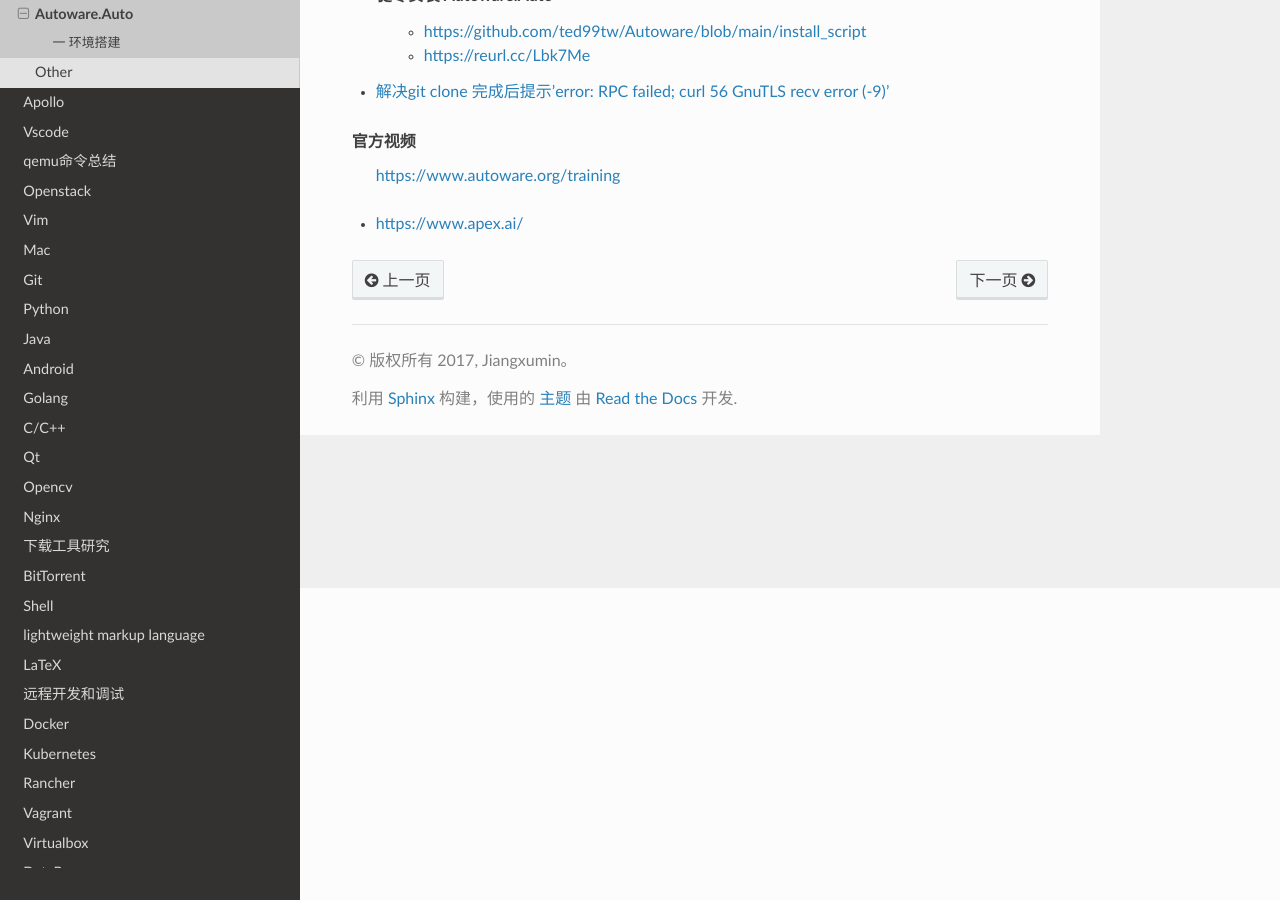
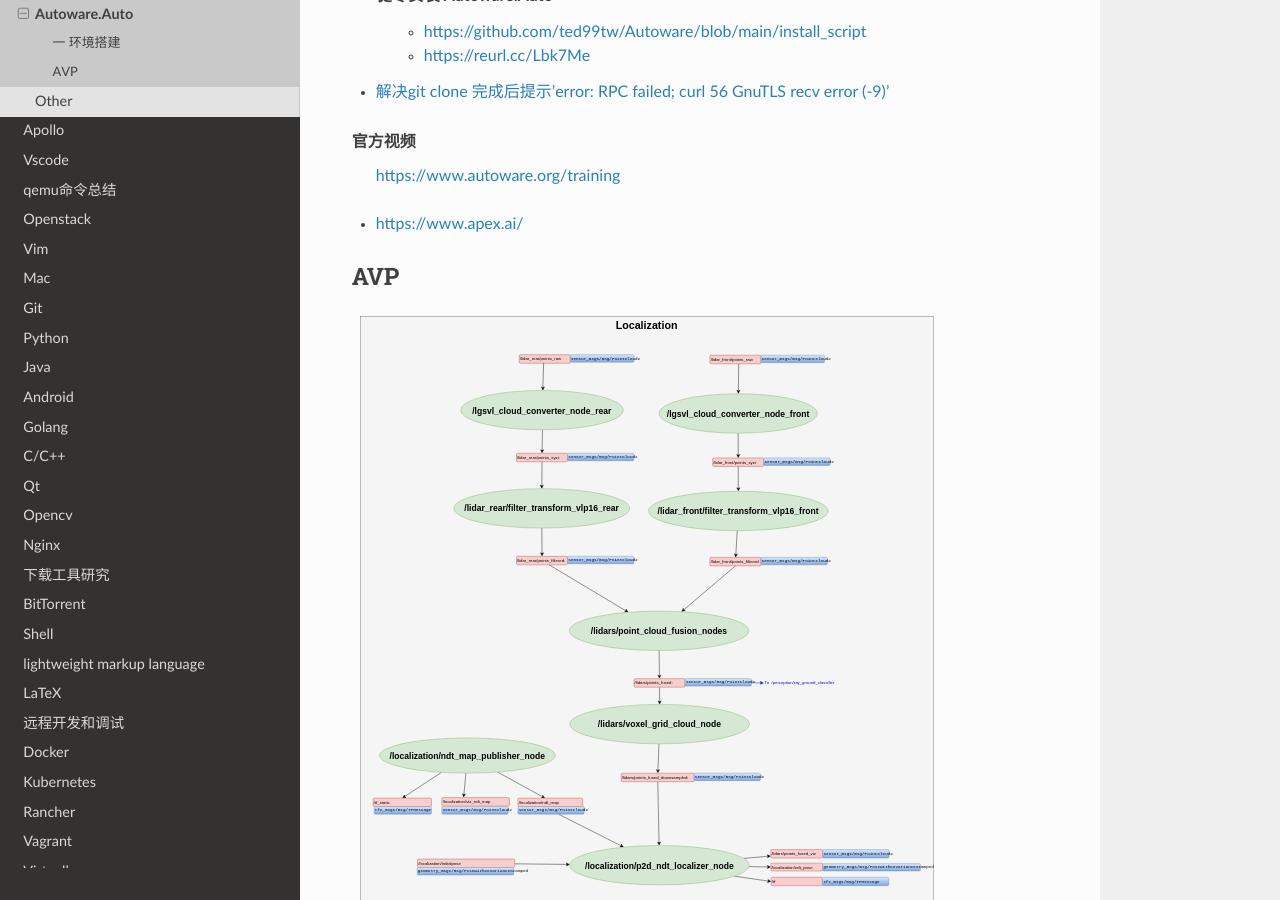
Before and after one commit to my-rds-store/my_space, a Sphinx documentation site: the page built from source/autoware/autoware_auto.rst, in a window 1280 px wide and 900 px high, scrolled down 312 px. Built offline with Sphinx 7.4.7 and the Read the Docs theme 2.0.0, drawn with Linux system fonts in a browser that asks for light colours.

Commit message:
update ....

```diff
--- a/source/autoware/autoware_ai.rst
+++ b/source/autoware/autoware_ai.rst
@@ -554,6 +554,12 @@ Step 2: usb_cam
 
 .. code-block:: sh
 
+    sudo apt install v4l-utils
+
+    v4l2-ctl --list-devices
+
+    ###
+
     sudo apt install ros-melodic-cv-camera
 
     rosparam set cv_camera/device_id 2
--- a/source/autoware/autoware_auto.rst
+++ b/source/autoware/autoware_auto.rst
@@ -22,3 +22,12 @@ Autoware.Auto
     https://www.autoware.org/training
 
 * https://www.apex.ai/
+
+
+
+AVP
+------
+
+.. drawio -x avp_framework.drawio -f svg -o ./
+
+.. image:: img/avp_framework.drawio.svg
```
Also changed, not shown: source/autoware/img/avp_framework.drawio.svg (added), 1 other file.
